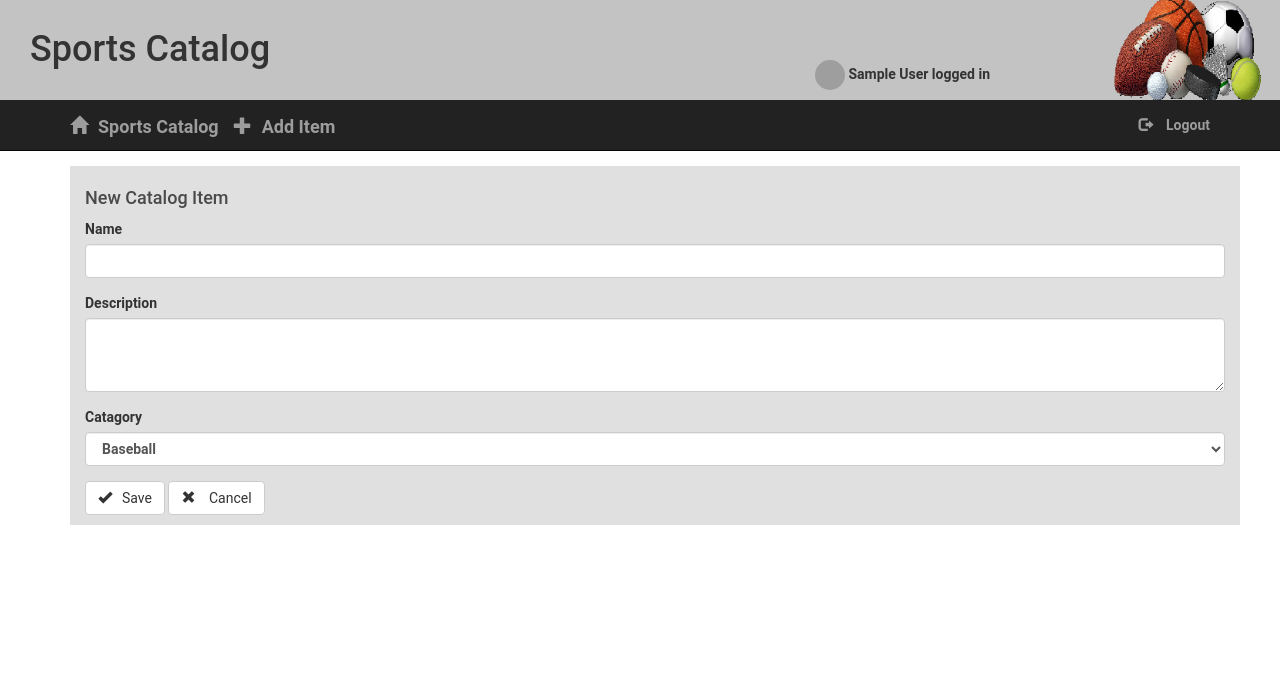
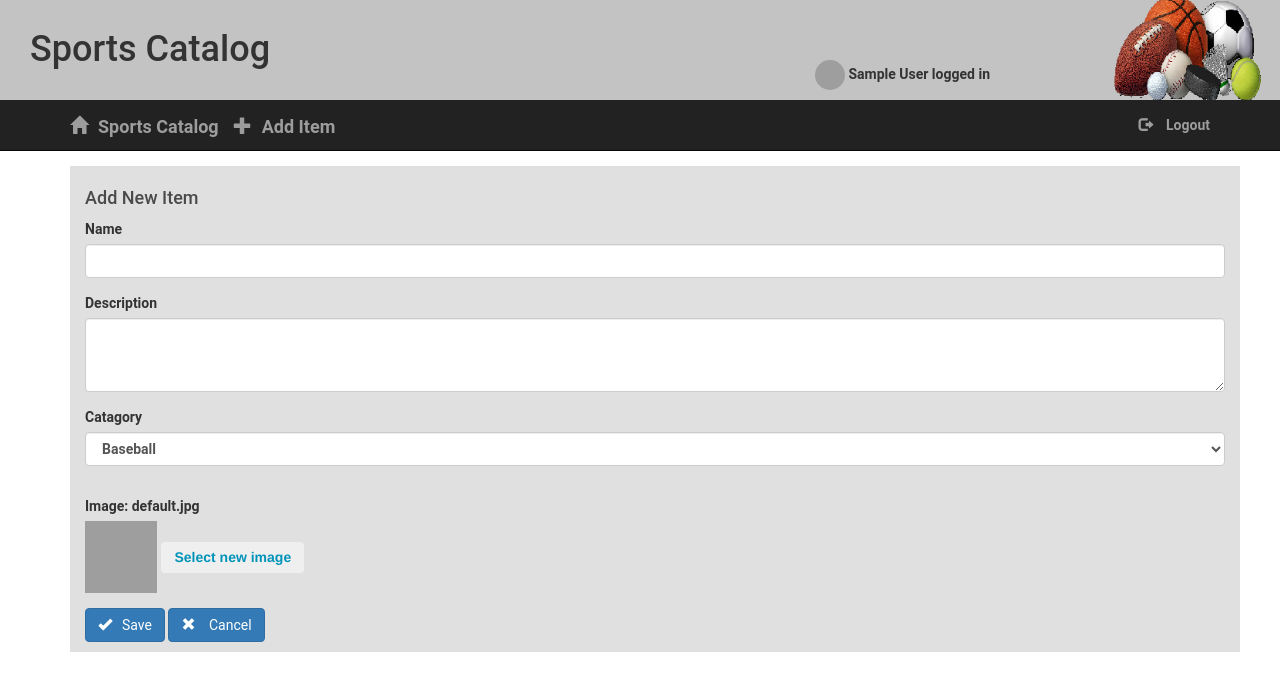
Before and after one commit to sscanni/catalogProject, a Flask app: page /catalog/item/new in a window 1280 px wide. Shown: the top 691 px of the page. Run offline with Flask 2, Linux system fonts and the light colour scheme; the visitor is signed in with stand-in values (Sample User, id 1); data comes from the database, SQL or seed files in the repository; both versions use the stored data as it was after the commit; some libraries are stand-ins or nearby versions; grey boxes are pictures that could not be loaded.

Commit message:
Minor bug fixes

```diff
--- a/project.py
+++ b/project.py
@@ -1,17 +1,16 @@
 #!/usr/bin/env python2
-from flask import Flask, render_template, request, redirect, jsonify, url_for, flash, send_from_directory
+from flask import Flask, render_template, request, redirect, jsonify, url_for, flash, send_from_directory, make_response
 from sqlalchemy import create_engine, asc, desc
 from sqlalchemy.orm import sessionmaker, relationship, joinedload
 from sqlalchemy.exc import IntegrityError
 from models import Base, Category, CatalogItem, User, ItemLog, FormData
 from flask import session as login_session
+from oauth2client.client import flow_from_clientsecrets
+from oauth2client.client import FlowExchangeError
 import random
 import string
-from oauth2client.client import flow_from_clientsecrets
-from oauth2client.client import FlowExchangeError
 import httplib2
 import json
-from flask import make_response
 import requests
 import datetime
 import os
@@ -322,9 +321,8 @@ def newItem():
     if request.method == 'POST':
         if request.form.get('save') == 'save':
            try:
-              item = CatalogItem(name=request.form['name'], desc=request.form['desc'],
+              item = CatalogItem(name=request.form['name'], desc=request.form['desc'], image=request.form['image'],
                         category_id=request.form['category'], user_id=login_session['user_id'])
-             ## Need to save image
               session.add(item)
               session.commit()
               logTrans("Add", item)
@@ -337,8 +335,9 @@ def newItem():
         else:
            return redirect(url_for('showCategories'))
     else:
+        formdata = FormData(name="", desc="", image="default.jpg", category_id=1)
         categories = session.query(Category).order_by(asc(Category.name)).all()
-        return render_template('newitem.html', categories=categories)
+        return render_template('newitem.html', categories=categories, formdata=formdata)
 
 # Edit a specific item
 # Example: localhost:8000/catalog/Snowboarding/Snowboard/edit
@@ -423,13 +422,9 @@ def getImages(category_name, item_name):
         imageList = os.listdir(folder)
         return render_template('images.html', category_name=category_name, item_name=item_name, imageList=imageList)
     elif request.method == 'POST':
-        # category = session.query(Category).filter_by(name=category_name).one()
-        # item = session.query(CatalogItem).filter_by(name=item_name, category_id=category.id).one()
-        # categories = session.query(Category).order_by(asc(Category.name)).all()
         formdata = session.query(FormData).filter_by(id=1).one()
         formdata.image = request.form['imageName']
         session.commit()
-        # return render_template('edititem.html', category_name=category_name, item=item, categories=categories)
         return redirect(url_for('editItem', category_name=category_name, item_name=item_name, i='Y'))
 
 @app.route('/upload/<filename>')
--- a/templates/edititem.html
+++ b/templates/edititem.html
@@ -3,7 +3,7 @@
 {% include "header.html" %}
 
 <div class="container">
-    <div class="row grid-divider">
+  <div class="row grid-divider">
     <div class="col-sm-12 backshade">
       <div class="col-padding">
         <h3>Edit Item: {{item_name}}</h3>
@@ -41,9 +41,9 @@
           <button class="btn btn-primary delete" name="cancel" value="cancel">
           <span class="glyphicon glyphicon-remove" aria-hidden="true"></span> Cancel</button>
         </form>
-     </div>
+      </div>
     </div>
-</div>
+  </div>
 </div>
 
 {% endblock %}
--- a/templates/main.html
+++ b/templates/main.html
@@ -1,16 +1,12 @@
 <!DOCTYPE html>
 <html lang="en">
 	<head>
-		<!-- <link href='http://fonts.googleapis.com/css?family=Roboto:400,300,700' rel='stylesheet' type='text/css'>
-		<link rel="stylesheet" href="//netdna.bootstrapcdn.com/bootstrap/3.1.1/css/bootstrap.min.css"> -->
-
 		<!-- Latest compiled and minified CSS -->
 		<link rel="stylesheet" href="https://maxcdn.bootstrapcdn.com/bootstrap/3.3.7/css/bootstrap.min.css">
 		<!-- jQuery library -->
 		<script src="https://ajax.googleapis.com/ajax/libs/jquery/3.3.1/jquery.min.js"></script>
 		<!-- Latest compiled JavaScript -->
 		<script src="https://maxcdn.bootstrapcdn.com/bootstrap/3.3.7/js/bootstrap.min.js"></script>
-
 		<link rel=stylesheet type=text/css href="{{ url_for('static', filename='styles.css') }}">
 	</head>
 	<body>
--- a/templates/newitem.html
+++ b/templates/newitem.html
@@ -2,53 +2,44 @@
 {% block content %}
 {% include "header.html" %}
 
-	<!-- <div class="row top-menu">
-		<div class="col-md-10"></div>
-		<div class="col-md-2 text-right">
-			<a href="{{url_for('showLogin')}}">Click Here to Log in </a>
-		</div>
-	</div>
-	<div class="row divider blue">
-		<div class="col-md-12"></div>
-	</div>
-	<div class="row banner main">
-		<div class="col-md-1"></div>
-		<div class="col-md-11 padding-none">
-			<h1>Catalog App</h1>
-		</div>
-	</div> -->
-
-<div class="container">
+  <div class="container">
     <div class="row grid-divider">
     <div class="col-sm-12 backshade">
       <div class="col-padding">
-        <h3>New Catalog Item</h3>
+        <h3>Add New Item</h3>
         <form action="#" method = "post">
           <div class="form-group">
             <label for="formGroupExampleInput">Name</label>
-            <input type="text" name="name" class="form-control" id="formGroupExampleInput" value="">
+            <input type="text" name="name" class="form-control" id="formGroupExampleInput" value="{{formdata.name}}">
           </div>
           <div class="form-group">
             <label for="exampleFormControlTextarea1">Description</label>
-            <textarea class="form-control" name="desc" id="exampleFormControlTextarea1" rows="3"></textarea>
+            <textarea class="form-control" name="desc" id="exampleFormControlTextarea1" rows="3">{{formdata.desc}}</textarea>
           </div>
           <div class="form-group">
             <label for="exampleFormControlSelect1">Catagory</label>
             <select class="form-control" id="exampleFormControlSelect1" name="category">
             {% for c in categories %}
-               <option value="{{c.id}}">{{c.name}}</option>
+              {% if c.id == formdata.category_id %}
+                <option value="{{c.id}}" selected>{{c.name}}</option>
+              {% else %}
+                <option value="{{c.id}}">{{c.name}}</option>
+              {% endif %}
             {% endfor %}
             </select>
-        </div>
-            <!-- <button type="button" class="btn btn-primary" onclick="location.href = 'item.html';">Save</button>
-            <button type="button" class="btn btn-primary" onclick="location.href = '{{url_for('showCategories')}}'>Cancel</button> -->
-
-            <button type="submit" class="btn btn-default" id="submit" type="submit" name="save" value="save">
-					  <span class="glyphicon glyphicon-ok" aria-hidden="true"></span>Save</button>
-            <!-- <a href = "{{url_for('showCategories')}}"> -->
-						<button class="btn btn-default delete" name="cancel" value="cancel">
-						<span class="glyphicon glyphicon-remove" aria-hidden="true"></span> Cancel</button>
-					<!-- </a> -->
+          </div>
+          <div class="row divider"></div>
+          <div class="form-group">
+              <input type="hidden" name="image" value={{formdata.image}}>
+              <label for="exampleFormControlSelect1">Image: {{formdata.image}}</label>
+              <p><img src="{{ url_for('send_image', filename=formdata.image) }}" alt="image" style="width: 72px; height: 72px;">
+              <button type="submit" class="btn btn-basic imgBtn" id="submit" type="submit" name="getimg" value="getimg">
+              <span aria-hidden="true"></span>Select new image</button></p>
+          </div>
+          <button type="submit" class="btn btn-primary" id="submit" type="submit" name="save" value="save">
+          <span class="glyphicon glyphicon-ok" aria-hidden="true"></span>Save</button>
+          <button class="btn btn-primary delete" name="cancel" value="cancel">
+          <span class="glyphicon glyphicon-remove" aria-hidden="true"></span> Cancel</button>
         </form>
      </div>
     </div>
--- a/templates/publicitem.html
+++ b/templates/publicitem.html
@@ -45,4 +45,9 @@
 		</div>
 	</div>
 
+
+
+
+
+
 {% endblock %}
```
Also changed, not shown: temp.txt (added, +19 -0 lines), catalog.db.
